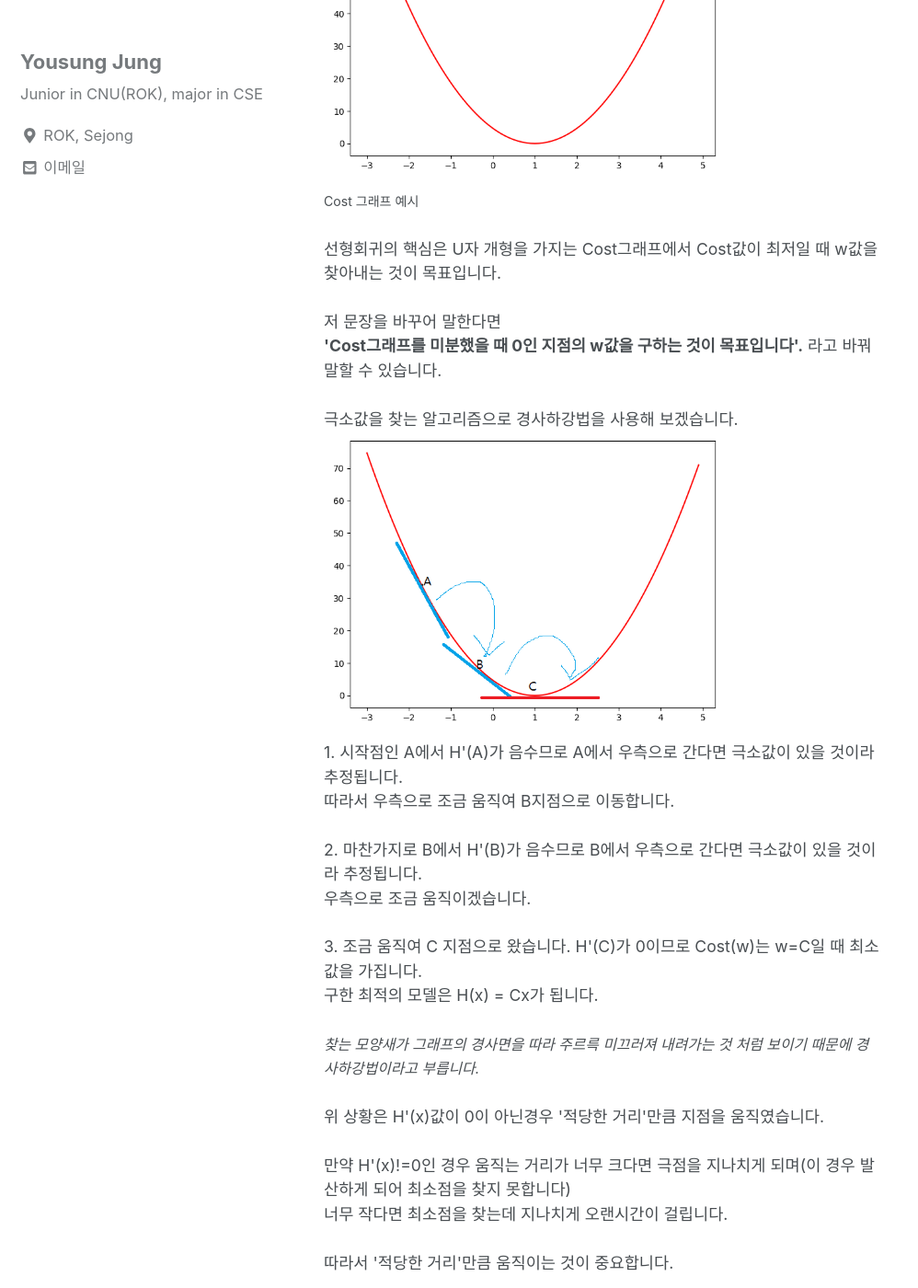
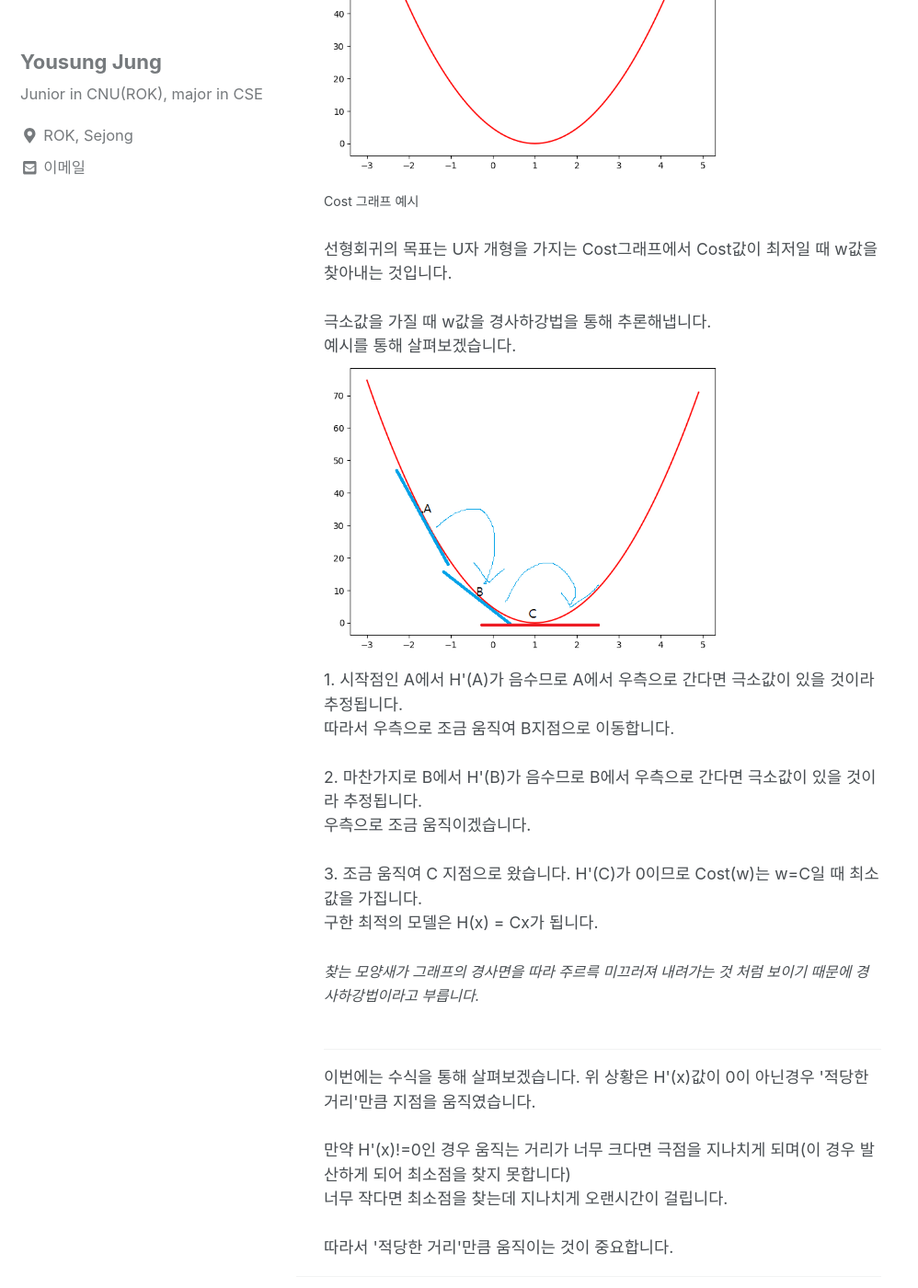
Before and after one commit to can019/can019.github.io, a Jekyll site: the page built from _posts/2020-08-18-MachineLearning-AI-3.md, in a window 1280 px wide and 1400 px high, scrolled down 1763 px. Shown: the whole window at 92% size, without its empty margins (0-998 px from the left). Built offline with Jekyll 4.4.1, drawn with Linux system fonts in a browser that asks for light colours; nearby versions of some CDN libraries; some of the changed text lies outside the part shown.

Commit message:
modified

```diff
--- a/_posts/2020-08-18-MachineLearning-AI-3.md
+++ b/_posts/2020-08-18-MachineLearning-AI-3.md
@@ -28,16 +28,15 @@ categories: MachineLearning DataAnalyze
     </div>
     <hr/>
   <div>
-    <h3 style = "font-size :1.2em"> 선형회귀에서 경사하강법</h3><br/>
+    <h3 style = "font-size :1.2em"> 경사하강법 in 선형회귀</h3><br/>
     <div style = "margin-left : 30px">
 
         H(x) = wx+b일 때의 Cost 그래프는 아래와 같이 2차함수 형태입니다.<br/><br/>
        <img src="/assets/photos/20200820_3.png" width="450"><br/>
        <span style = "font-size : 0.8em">Cost 그래프 예시</span><br/><br/>
-         선형회귀의 핵심은 U자 개형을 가지는 Cost그래프에서 Cost값이 최저일 때 w값을 찾아내는 것이 목표입니다.<br/><br/>
-         저 문장을 바꾸어 말한다면<br/> <b>'Cost그래프를 미분했을 때 0인 지점의 w값을 구하는 것이 목표입니다'.</b> 라고 바꿔 말할 수 있습니다.<br/><br/>
-
-         극소값을 찾는 알고리즘으로 경사하강법을 사용해 보겠습니다.<br/>
+         선형회귀의 목표는 U자 개형을 가지는 Cost그래프에서 Cost값이 최저일 때 w값을 찾아내는 것입니다.<br/><br/>
+         극소값을 가질 때 w값을 경사하강법을 통해 추론해냅니다.<br/>
+         예시를 통해 살펴보겠습니다.<br/>
          <img src="/assets/photos/20200825_1.png" width="450"><br/>
          1. 시작점인 A에서 H'(A)가 음수므로 A에서 우측으로 간다면 극소값이 있을 것이라 추정됩니다.<br/>
           따라서 우측으로 조금 움직여 B지점으로 이동합니다.<br/><br/>
@@ -46,7 +45,11 @@ categories: MachineLearning DataAnalyze
          3. 조금 움직여 C 지점으로 왔습니다. H'(C)가 0이므로 Cost(w)는 w=C일 때 최소값을 가집니다.<br/>
             구한 최적의 모델은 H(x) = Cx가 됩니다. <br/><br/>
          <i style = "font-size : 0.9em">찾는 모양새가 그래프의 경사면을 따라 주르륵 미끄러져 내려가는 것 처럼 보이기 때문에 경사하강법이라고 부릅니다.</i><br/><br/>
+
+         <hr/>
+         이번에는 수식을 통해 살펴보겠습니다.
          위 상황은 H'(x)값이 0이 아닌경우 '적당한 거리'만큼 지점을 움직였습니다.<br/><br/>
+
          만약 H'(x)!=0인 경우 움직는 거리가 너무 크다면 극점을 지나치게 되며(이 경우 발산하게 되어 최소점을 찾지 못합니다)<br/>
          너무 작다면 최소점을 찾는데 지나치게 오랜시간이 걸립니다.<br/><br/>
          따라서 '적당한 거리'만큼 움직이는 것이 중요합니다.
```
